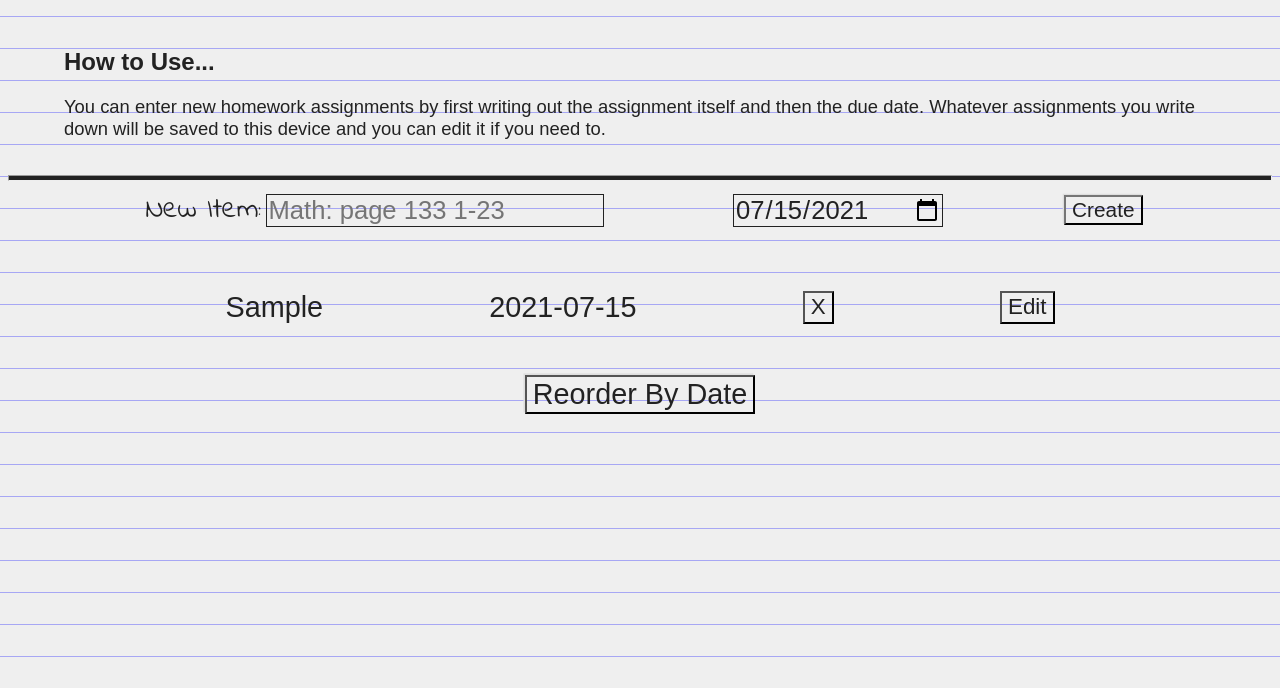
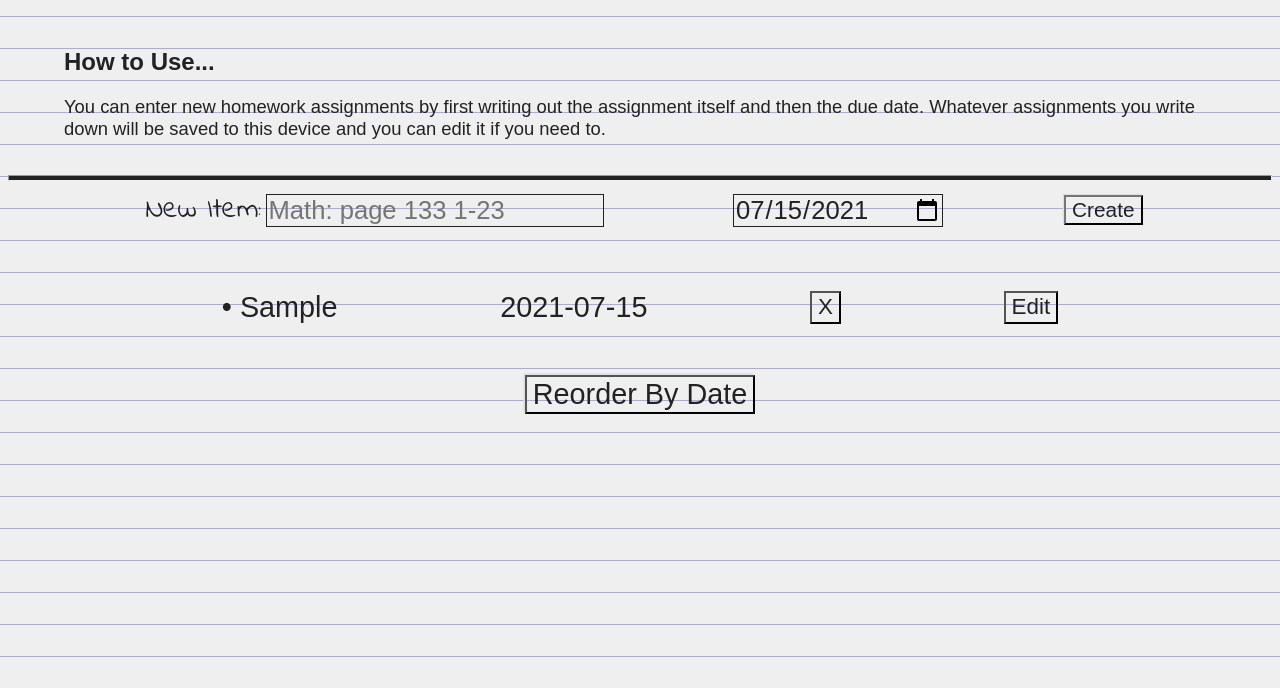
Before and after one commit to connorbrooks18/homework-tracker, a plain HTML site: page index.html in a window 1280 px wide. Both pictures are taken after typing "Sample" into the empty fields and a click on the button "Create". Shown: the part 112-800 px from the top of the page. Drawn offline with Linux system fonts and the light colour scheme; a web font is replaced by a local one.

Commit message:
Continued UI work including bullet points to help show where each item starts (issue #3)

```diff
--- a/index.html
+++ b/index.html
@@ -54,7 +54,7 @@
         />
         <button class="create-btn" action="createItem">Create</button>
       </section>
-      <ul class="homework-list"></ul>
+      <ol class="homework-list"></ol>
       <section class="list-modifiers">
         <button class="reorder-btn">Reorder By Date</button>
       </section>
--- a/script.js
+++ b/script.js
@@ -104,8 +104,11 @@ const deleteItem = (event) => {
 
 const createItemLi = (item, date) => {
   //Create New Element And Text
-  const newLi = createElementWithText("li", item, true);
-
+  const newLi = createElementWithText("li", "");
+  //Create Span with Assignment
+  const assignmentSpan = createElementWithText("span", item);
+  assignmentSpan.classList.add("assignment-span");
+  newLi.appendChild(assignmentSpan);
   //Create Span with Date
   const dateSpan = createElementWithText("span", date);
   newLi.appendChild(dateSpan);
--- a/style.css
+++ b/style.css
@@ -22,7 +22,7 @@ html, body {
 }
 @media only screen and (max-width: 500px) {
     :root {
-        font-size: 10px;
+        font-size: 12px;
     }
 }
 @media only screen and (max-width: 350px) {
@@ -116,9 +116,9 @@ input {
     flex-direction: column;
     align-items: center;
     justify-content: center;
-    text-decoration: none;
     margin: 2rem 0;
     padding: 0;
+    list-style-type: decimal;
 }
 
 .homework-list li{
@@ -132,6 +132,11 @@ input {
     max-width: 100%;
     overflow: auto;
 }
+
+.assignment-span::before {
+    content: "• ";
+}
+
 .homework-list li > *{
     margin: .3rem;
 }
```
